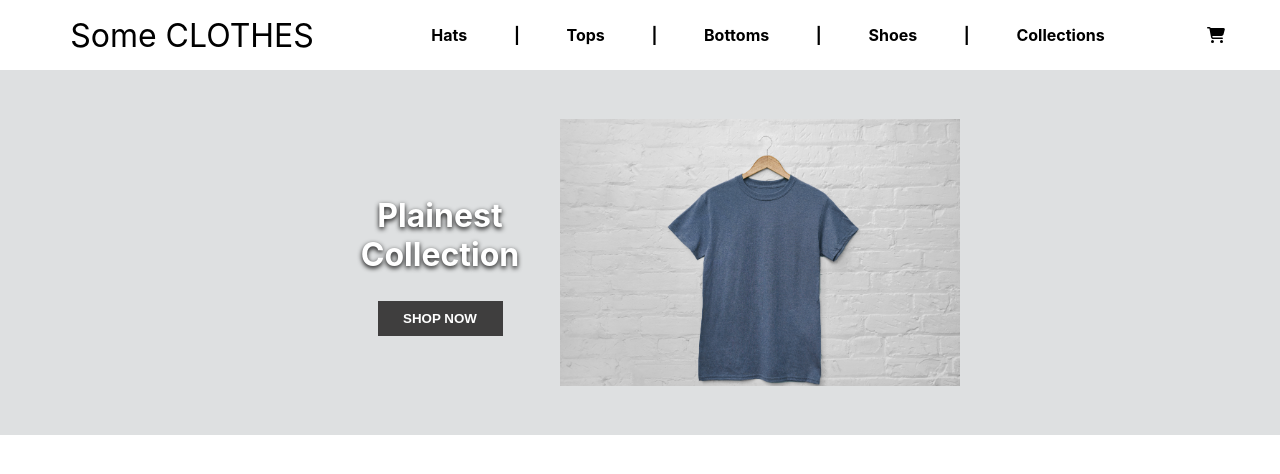
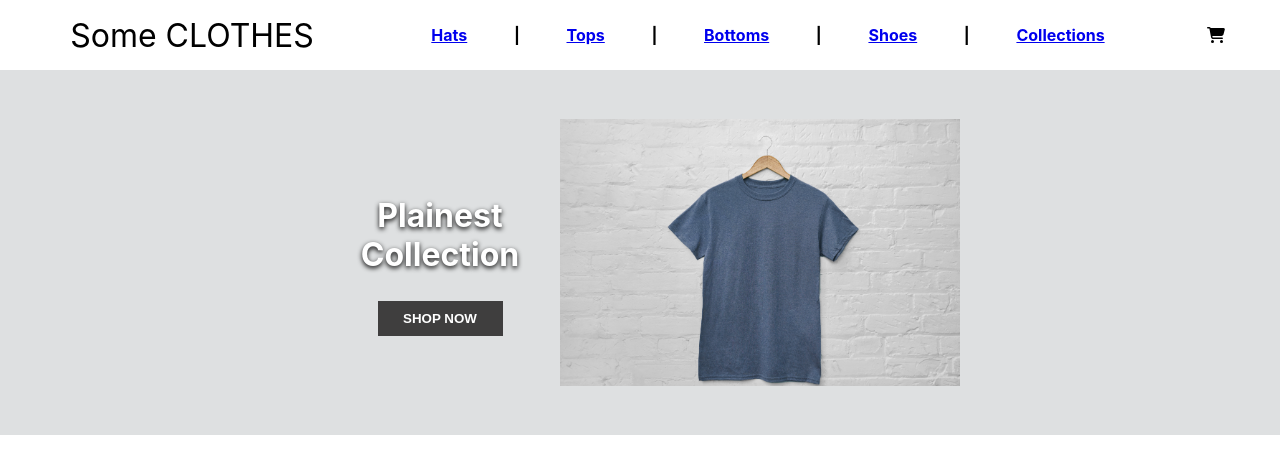
Before and after one commit to jackroehrig/clothing-store, a React (Create React App) app: page / in a window 1280 px wide. Shown: the top 474 px of the page. Built offline with nearby package versions, Linux system fonts and the light colour scheme; no server answers.

Commit message:
created error handling for feature pictures

```diff
--- a/src/App.scss
+++ b/src/App.scss
@@ -41,10 +41,6 @@ nav {
 
   li {
     font-weight: bold;
-
-    &:hover {
-      cursor: pointer;
-    }
   }
 
   &>* {
--- a/src/components/Navbar.tsx
+++ b/src/components/Navbar.tsx
@@ -1,5 +1,6 @@
 import { FontAwesomeIcon } from "@fortawesome/react-fontawesome"
 import { faCartShopping } from "@fortawesome/free-solid-svg-icons"
+import { Link } from 'react-router-dom'
 
 export default function Navbar() {
     return (
@@ -7,15 +8,15 @@ export default function Navbar() {
             <h1>Some CLOTHES</h1>
             <div>
                 <ul>
-                    <li>Hats</li>
+                    <li><Link to='/results/hats'>Hats</Link></li>
                     <li>|</li>
-                    <li>Tops</li>
+                    <li><Link to='/results/tops'>Tops</Link></li>
                     <li>|</li>
-                    <li>Bottoms</li>
+                    <li><Link to='/results/bottoms'>Bottoms</Link></li>
                     <li>|</li>
-                    <li>Shoes</li>
+                    <li><Link to='/results/shoes'>Shoes</Link></li>
                     <li>|</li>
-                    <li>Collections</li>
+                    <li><Link to='/results/collections'>Collections</Link></li>
                 </ul>
             </div>
             <FontAwesomeIcon id='shopping-cart' icon={faCartShopping} />
--- a/src/components/Results.tsx
+++ b/src/components/Results.tsx
@@ -14,15 +14,17 @@ export default function Results(){
     useEffect(() => {
         const fetchItems = async () => {
             const response = await fetch(`http://localhost:4000/results/${category}`)
+            console.log(response)
             const data = await response.json()
             setResults([...data.items])
         }
         fetchItems()
-    }, [])
+    }, [category])
 
     return(
         <div>
             <h1>Hiya</h1>
+            <p>{results ? results[0].name : null}</p>
         </div>
     )
 }
```
Also changed, not shown: package.json (+4 -3 lines), 1 other file (tests, documents, lock files or other folders).
